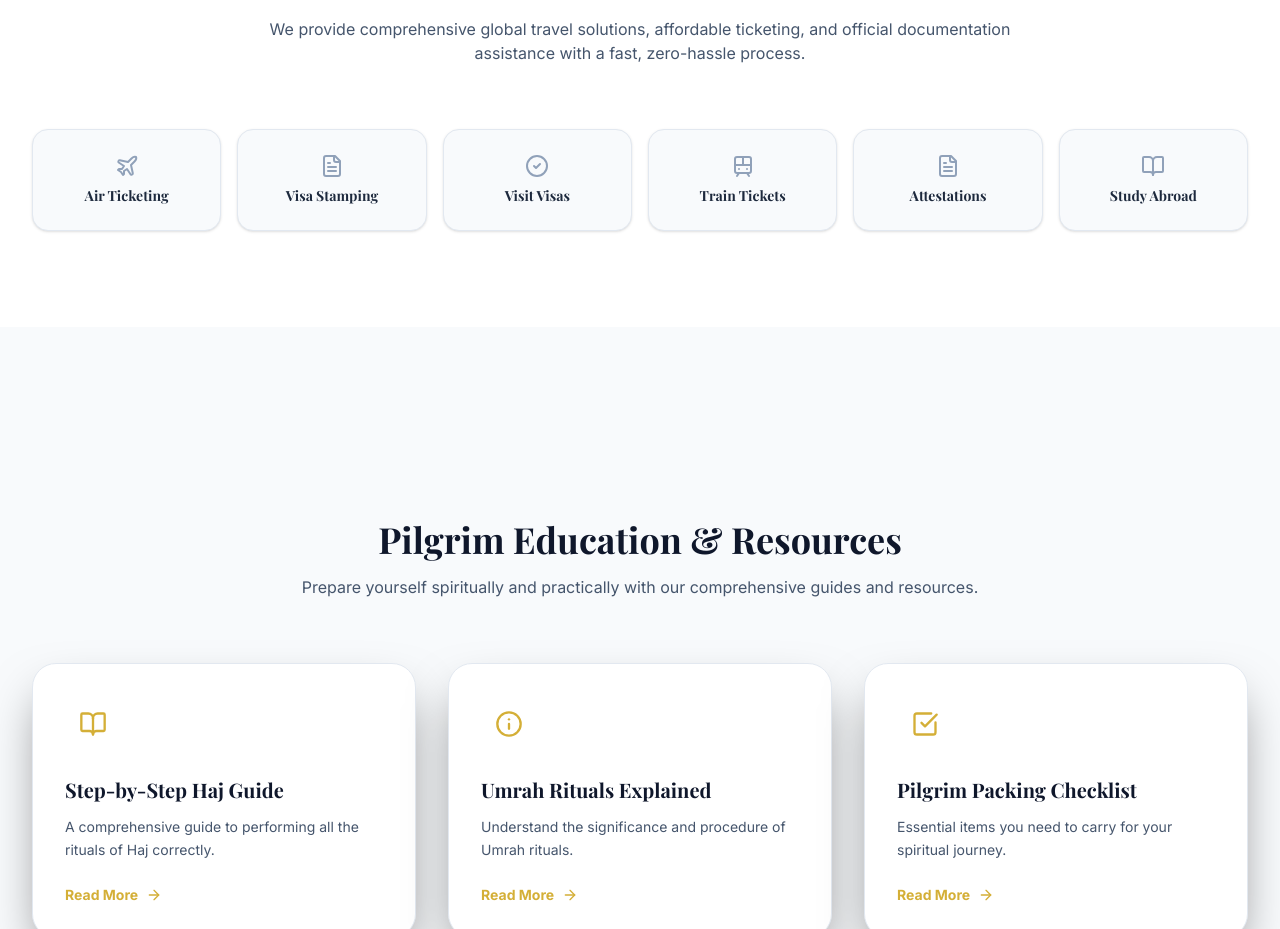
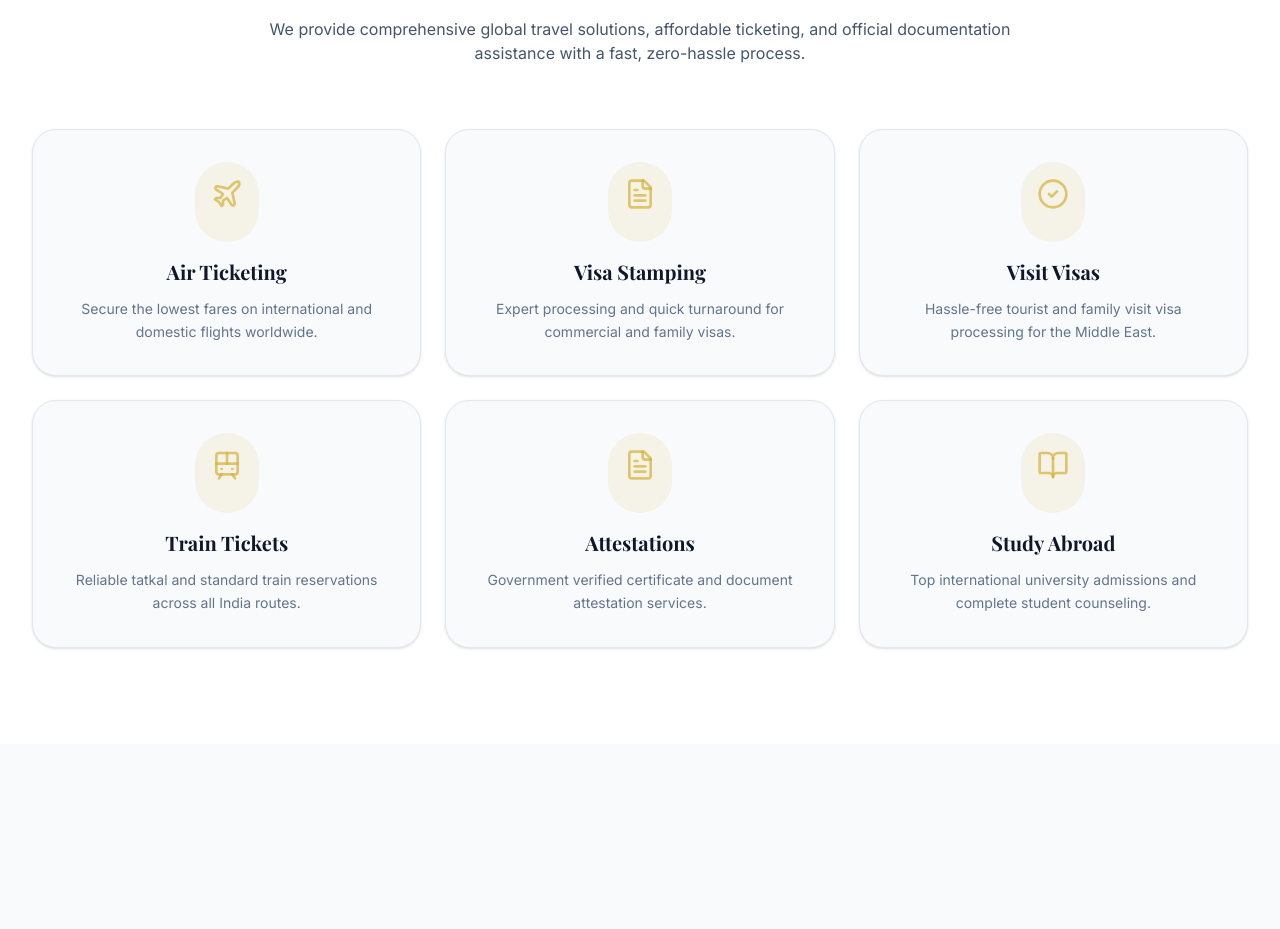
Before and after one commit to Matheen8bp/Fly-International-, a React (Vite) app: page / in a window 1280 px wide. Shown: the part 3783-4712 px from the top of the page. Built offline with nearby package versions, Linux system fonts and the light colour scheme; a web font is replaced by a local one.

Commit message:
added descriptions and improved styling for service link cards on home page

```diff
--- a/src/pages/Home.tsx
+++ b/src/pages/Home.tsx
@@ -152,19 +152,22 @@ const Home = () => {
             </p>
           </div>
 
-          <div className="grid grid-cols-2 md:grid-cols-3 lg:grid-cols-6 gap-4">
+          <div className="grid grid-cols-1 md:grid-cols-2 lg:grid-cols-3 gap-6">
 
             {[
-              { title: 'Air Ticketing', path: '/services/air-ticketing', icon: <Plane size={24} className="mb-2" /> },
-              { title: 'Visa Stamping', path: '/services/visa-stamping', icon: <FileText size={24} className="mb-2" /> },
-              { title: 'Visit Visas', path: '/services/visit-visa', icon: <CheckCircle2 size={24} className="mb-2" /> },
-              { title: 'Train Tickets', path: '/services/train-ticketing', icon: <Train size={24} className="mb-2" /> },
-              { title: 'Attestations', path: '/services/certificate-attestation', icon: <FileText size={24} className="mb-2" /> },
-              { title: 'Study Abroad', path: '/services/study-abroad', icon: <BookOpen size={24} className="mb-2" /> }
+              { title: 'Air Ticketing', desc: 'Secure the lowest fares on international and domestic flights worldwide.', path: '/services/air-ticketing', icon: <Plane size={32} className="mb-4" /> },
+              { title: 'Visa Stamping', desc: 'Expert processing and quick turnaround for commercial and family visas.', path: '/services/visa-stamping', icon: <FileText size={32} className="mb-4" /> },
+              { title: 'Visit Visas', desc: 'Hassle-free tourist and family visit visa processing for the Middle East.', path: '/services/visit-visa', icon: <CheckCircle2 size={32} className="mb-4" /> },
+              { title: 'Train Tickets', desc: 'Reliable tatkal and standard train reservations across all India routes.', path: '/services/train-ticketing', icon: <Train size={32} className="mb-4" /> },
+              { title: 'Attestations', desc: 'Government verified certificate and document attestation services.', path: '/services/certificate-attestation', icon: <FileText size={32} className="mb-4" /> },
+              { title: 'Study Abroad', desc: 'Top international university admissions and complete student counseling.', path: '/services/study-abroad', icon: <BookOpen size={32} className="mb-4" /> }
             ].map((service, idx) => (
-              <a key={idx} href={service.path} className="bg-slate-50 dark:bg-[#0B090A] border border-slate-200 dark:border-white/10 hover:border-[#D4AF37] transition-all group shadow-sm hover:shadow-xl rounded-2xl p-6 flex flex-col items-center text-center text-slate-800 dark:text-gray-300 hover:text-[#D4AF37]">
-                <div className="text-slate-400 group-hover:text-[#D4AF37] transition-colors">{service.icon}</div>
-                <h3 className="font-bold text-sm">{service.title}</h3>
+              <a key={idx} href={service.path} className="bg-slate-50 dark:bg-[#0B090A] border border-slate-200 dark:border-white/10 hover:border-[#D4AF37] transition-all group shadow-sm hover:shadow-xl rounded-3xl p-8 flex flex-col items-center text-center text-slate-800 dark:text-gray-300 hover:-translate-y-1">
+                <div className="text-[#D4AF37]/70 group-hover:text-[#D4AF37] transition-colors bg-[#D4AF37]/10 p-4 rounded-full mb-4">
+                   {service.icon}
+                </div>
+                <h3 className="font-bold text-xl mb-3 text-slate-900 dark:text-white group-hover:text-[#D4AF37]">{service.title}</h3>
+                <p className="text-sm text-slate-500 dark:text-gray-400 leading-relaxed">{service.desc}</p>
               </a>
             ))}
 
```
